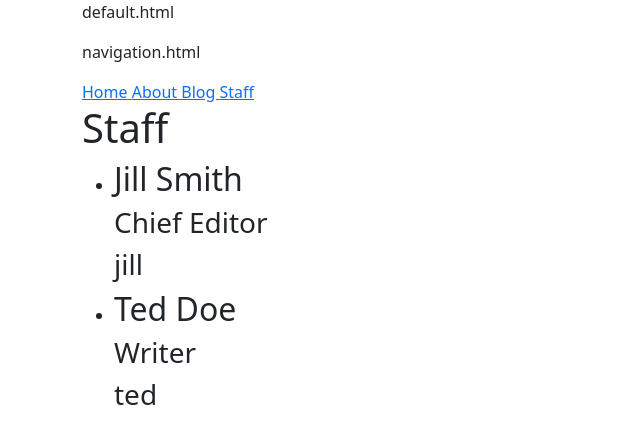
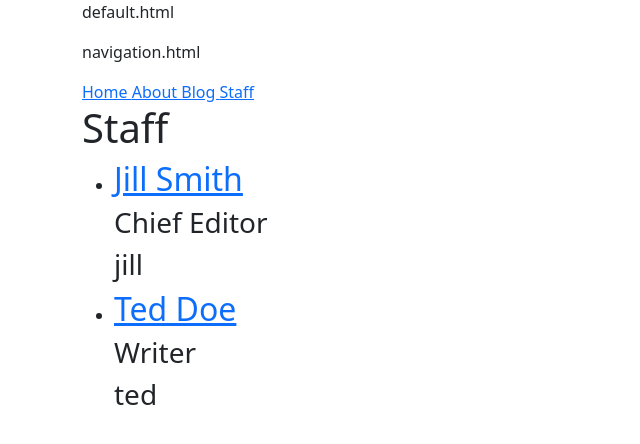
Before and after one commit to awelvor/page4, a Jekyll site: the page built from staff.html, in a window 1280 px wide. Shown: the top 444 px of the page, without its empty margins (0-640 px from the left). Built offline with Jekyll 4.4.1, drawn with Linux system fonts in a browser that asks for light colours.

Commit message:
Make author names clickable links in staff.html

```diff
--- a/staff.html
+++ b/staff.html
@@ -7,7 +7,7 @@ title: Staff
 <ul>
   {% for author in site.authors %}
     <li>
-      <h2>{{ author.name }}</h2>
+      <h2><a href="{{ author.url }}">{{ author.name }}</a></h2>
       <h3>{{ author.position }}</h3>
       <h3>{{ author.short_name }}</h3>
 
```
